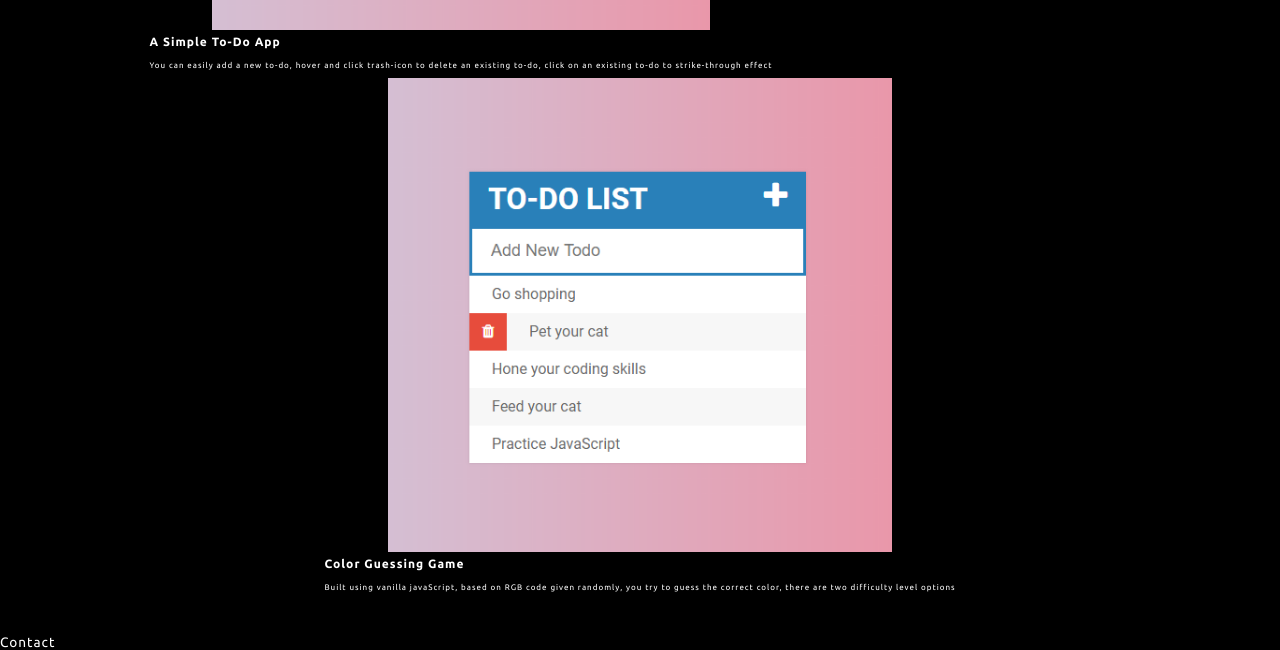
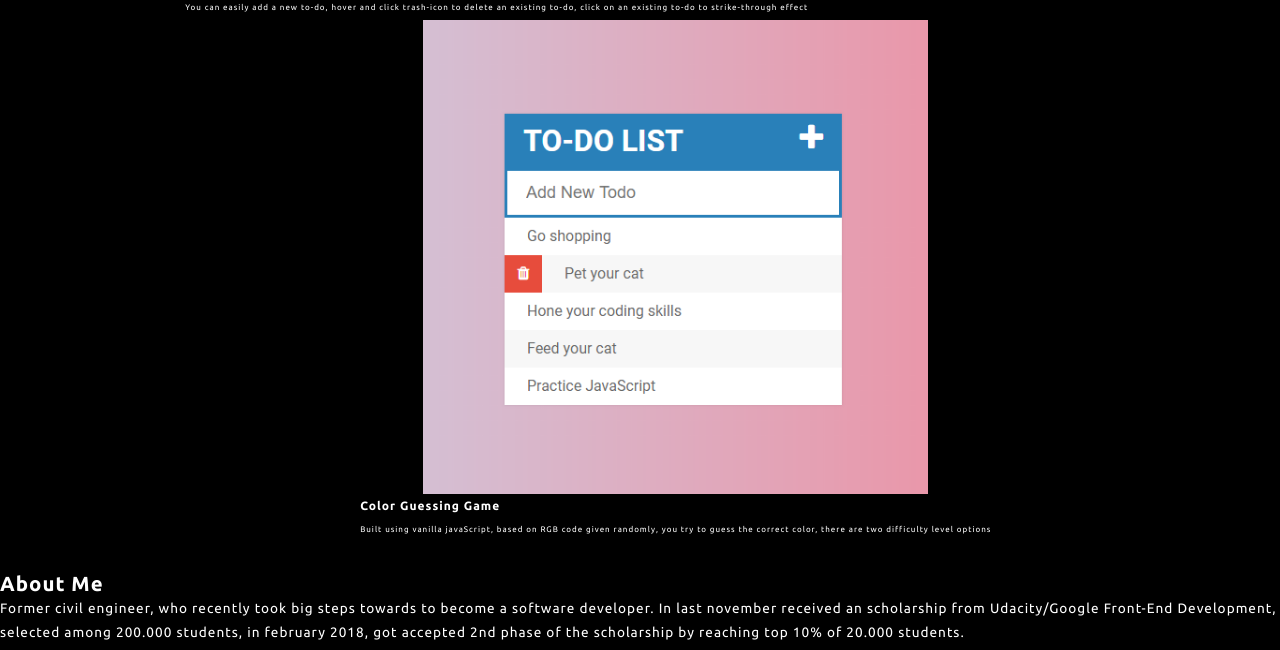
Before and after one commit to ucanfil/Portfolio-Site, a plain HTML site: page index.html in a window 1280 px wide. Shown: the part 1326-1976 px from the top of the page. Drawn offline with Linux system fonts and the light colour scheme; a web font is replaced by a local one.

Commit message:
About me section content added, links included in navbar

```diff
--- a/index.html
+++ b/index.html
@@ -20,10 +20,10 @@
       </header>
       <nav class="navbar-top">
         <ul>
-          <li><a href="#">Projects</a></li>
-          <li><a href="#">About</a></li>
-          <li><a href="#">Resume</a></li>
-          <li><a href="#">Contact</a></li>
+          <li><a href="#showcase">Projects</a></li>
+          <li><a href="#about-me">About</a></li>
+          <li><a href="https://www.linkedin.com/in/burak-tilek-5061278/">Resume</a></li>
+          <li><a href="#contact">Contact</a></li>
         </ul>
       </nav>
     </div>
@@ -35,8 +35,8 @@
   <!-- Hero Image Intro Section Ends -->
   <!-- Projects Section Starts -->
   <div class="showcase-container">
+    <h1>Projects</h1>
     <div id="showcase">
-      <h1>Projects</h1>
       <section id="project-1">
         <figure class="project project-1">
           <img src="img/todo.png">
@@ -71,16 +71,18 @@
   <!-- Projects Section Ends -->
   <!-- About Section Starts -->
   <div class="about-container">
-    <div class="about">
-      <section>
-        <p></p>
-      </section>
-    </div>
+    <section id="about-me">
+      <h2>About Me</h2>
+      <p>Former civil engineer, who recently took big steps towards to become a software developer.
+        In last november received an scholarship from Udacity/Google Front-End Development, selected among 200.000 students,
+        in february 2018, got accepted 2nd phase of the scholarship by reaching top 10% of 20.000 students.
+      </p>
+    </section>
   </div>
   <!-- About Section Ends -->
   <!-- Footer Starts -->
   <footer>
-    <section class="contact">
+    <section id="contact">
       <p>Contact</p>
       <section class="social-links">
         <a href="https://twitter.com/tilekburak"><i class="fab fa-twitter"></i></a>
```
